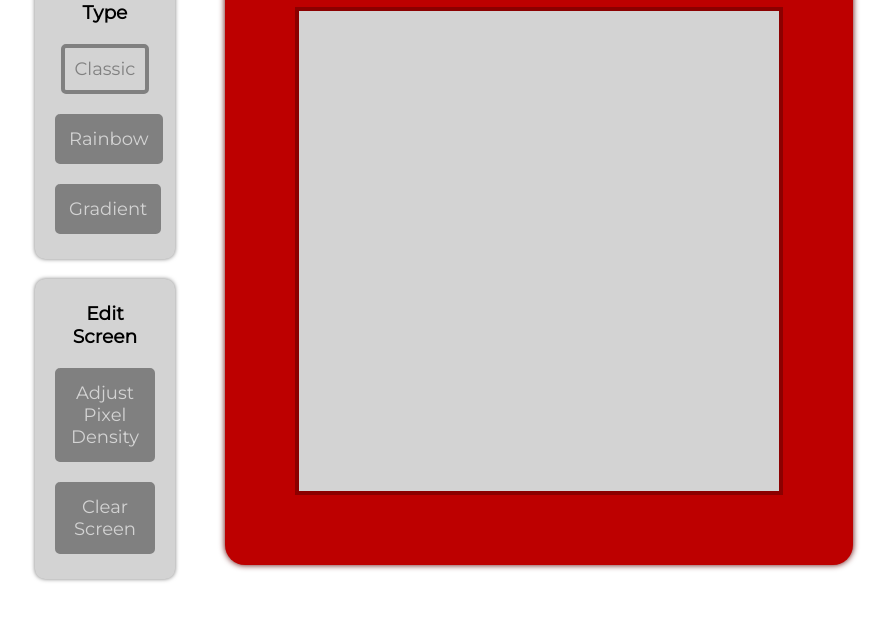
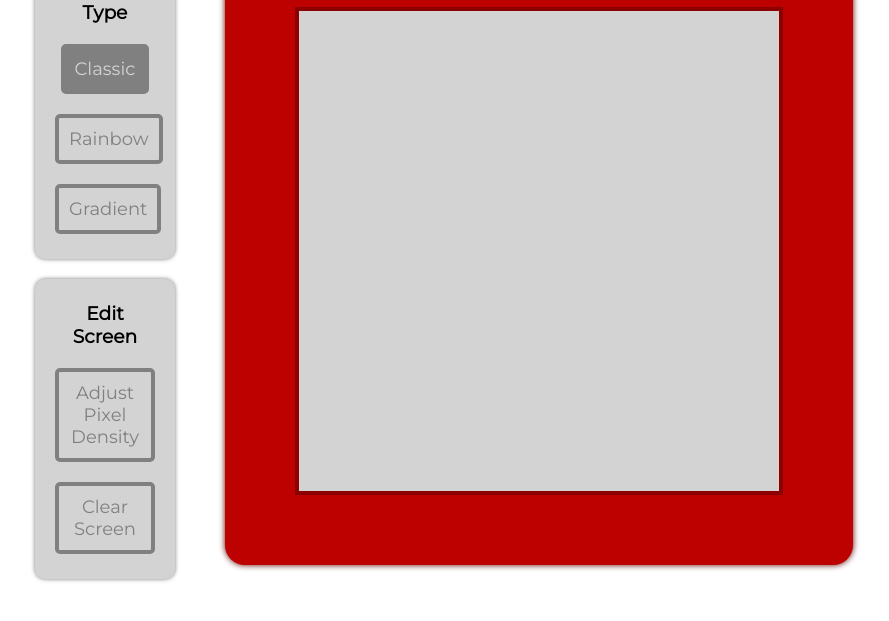
Before and after one commit to umbertogherardi/etch-a-sketch, a plain HTML site: page index.html in a window 1280 px wide. In both pictures the pointer is over the button "Classic". Shown: the part 149-770 px from the top of the page, without its empty margins (196-1085 px from the left). Drawn offline with Linux system fonts and the light colour scheme.

Commit message:
Invert button styles

```diff
--- a/styles.css
+++ b/styles.css
@@ -47,25 +47,25 @@ span {
 }
 
 button {
-    background-color: gray;
+    background-color: lightgray;
     border: 4px solid gray;
     padding: 10px;
     border-radius: 5px;
     font-size: large;
-    color: lightgray;
+    color: gray;
     margin: 20px auto;
     display: block;
 }
 
 .selected-btn {
-    background-color: lightgray;
+    background-color: gray;
     border: 4px solid gray;
-    color: gray;
+    color: lightgray;
 }
 
 button:hover {
-    background-color: lightgray;
+    background-color: gray;
     border: 4px solid gray;
     cursor: pointer;
-    color: gray;
+    color: lightgray;
 }
```
